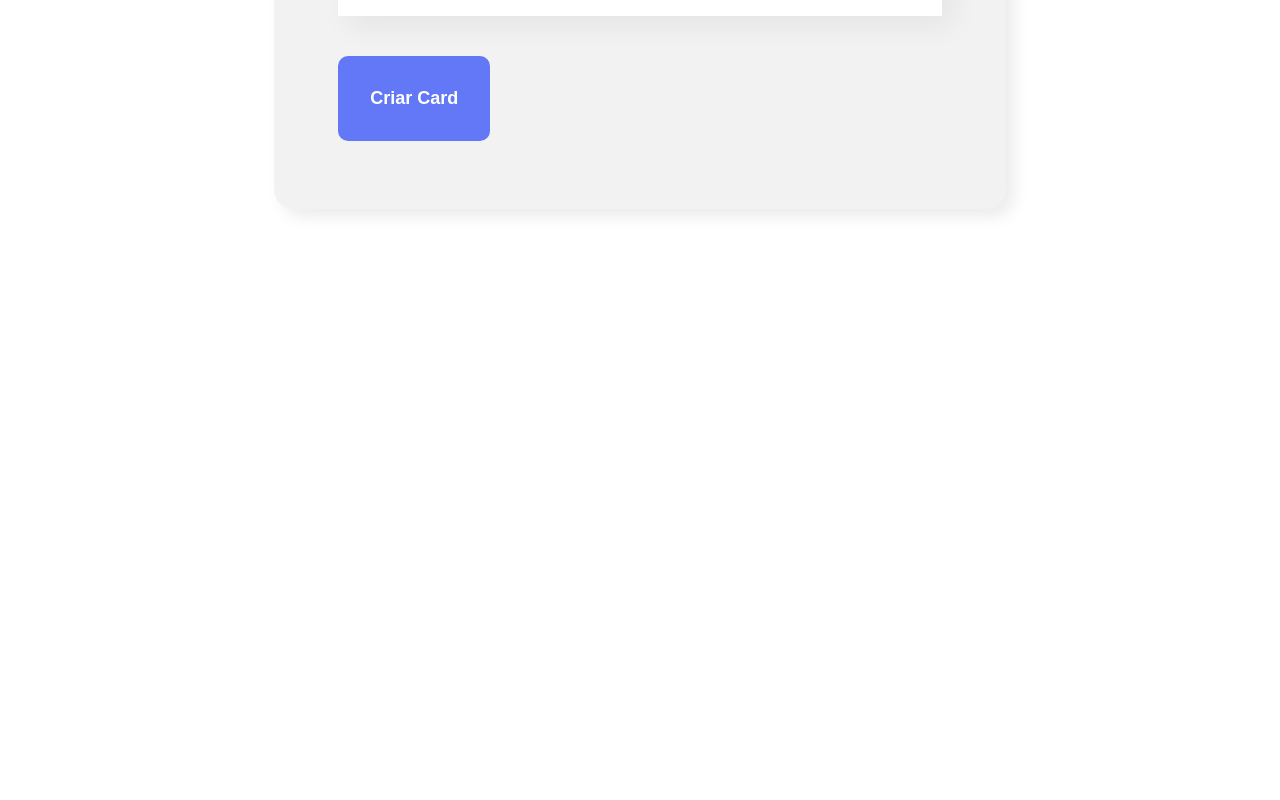
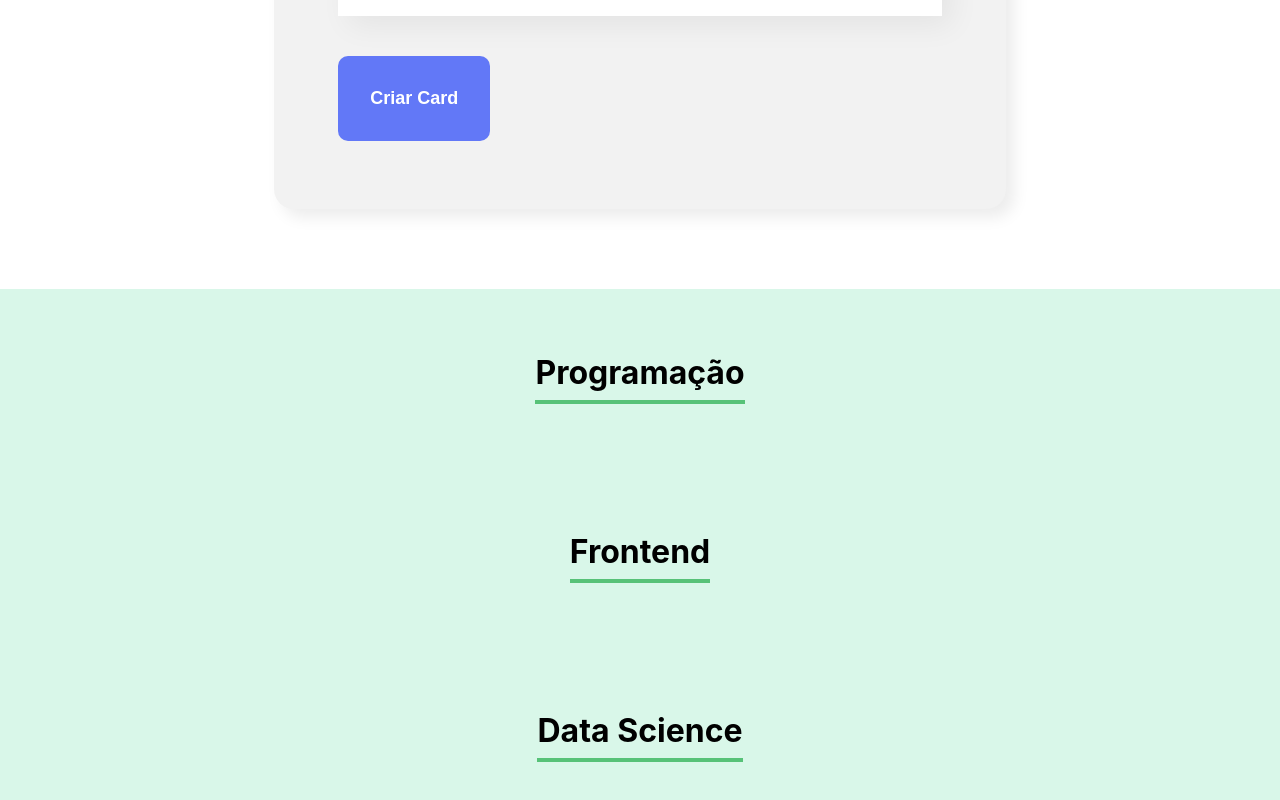
Before and after one commit to V-Matheus/T6-ONE-ALURA, a React (Create React App) app in the folder organo/: page / in a window 1280 px wide. Shown: the part 1188-1988 px from the top of the page. Before the commit the page ends 1477 px from the top, so only its background shows below. Built offline with nearby package versions, Linux system fonts and the light colour scheme; the HTML template or start-up script is replaced by a standard one.

Commit message:
criando component de time

```diff
--- a/organo/src/App.js
+++ b/organo/src/App.js
@@ -1,6 +1,7 @@
 import { useState } from 'react';
 import { Banner } from './components/Banner';
 import { Formulario } from './components/Formulario';
+import { Time } from './components/Time';
 
 function App() {
 
@@ -15,6 +16,9 @@
     <div className="App">
       <Banner />
       <Formulario aoColaboradorCadastrado={colaborador => aonovoColaboradorAdicionado(colaborador)}/>
+      <Time nome='Programação'/>
+      <Time nome='Frontend'/>
+      <Time nome='Data Science'/>
     </div>
   );
 }
--- /dev/null
+++ b/organo/src/components/Time/Time.css
@@ -0,0 +1,13 @@
+.time {
+  text-align: center;
+  padding: 32px;
+  background-color: #D9F7E9;
+
+}
+
+.time h3 {
+  font-size: 32px;
+  border-bottom: 4px solid #57c278;
+  display: inline-block;
+  padding-bottom: 8px;
+}
--- /dev/null
+++ b/organo/src/components/Time/index.jsx
@@ -0,0 +1,10 @@
+import React from 'react'
+import './Time.css'
+
+export const Time = ({nome}) => {
+  return (
+    <section className='time'>
+        <h3>{nome}</h3>
+    </section>
+  )
+}
```
